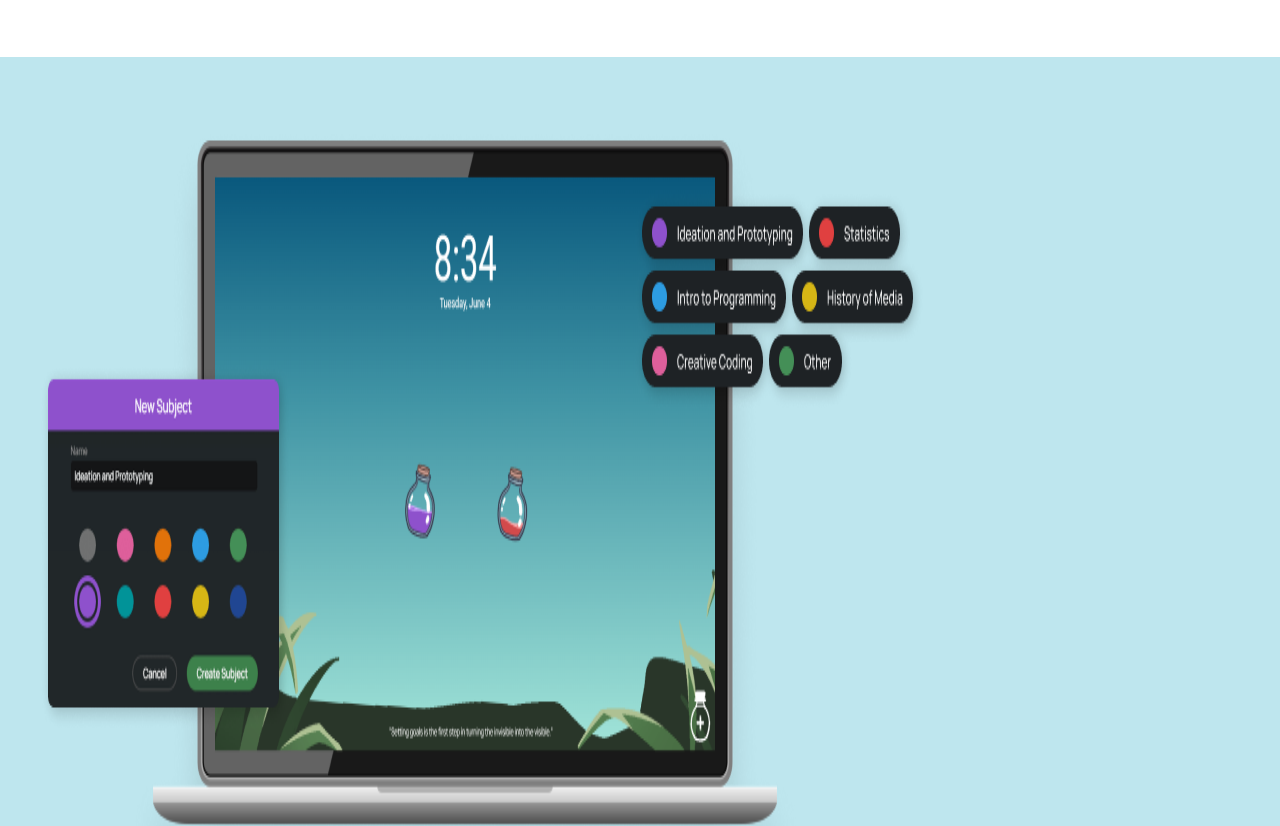
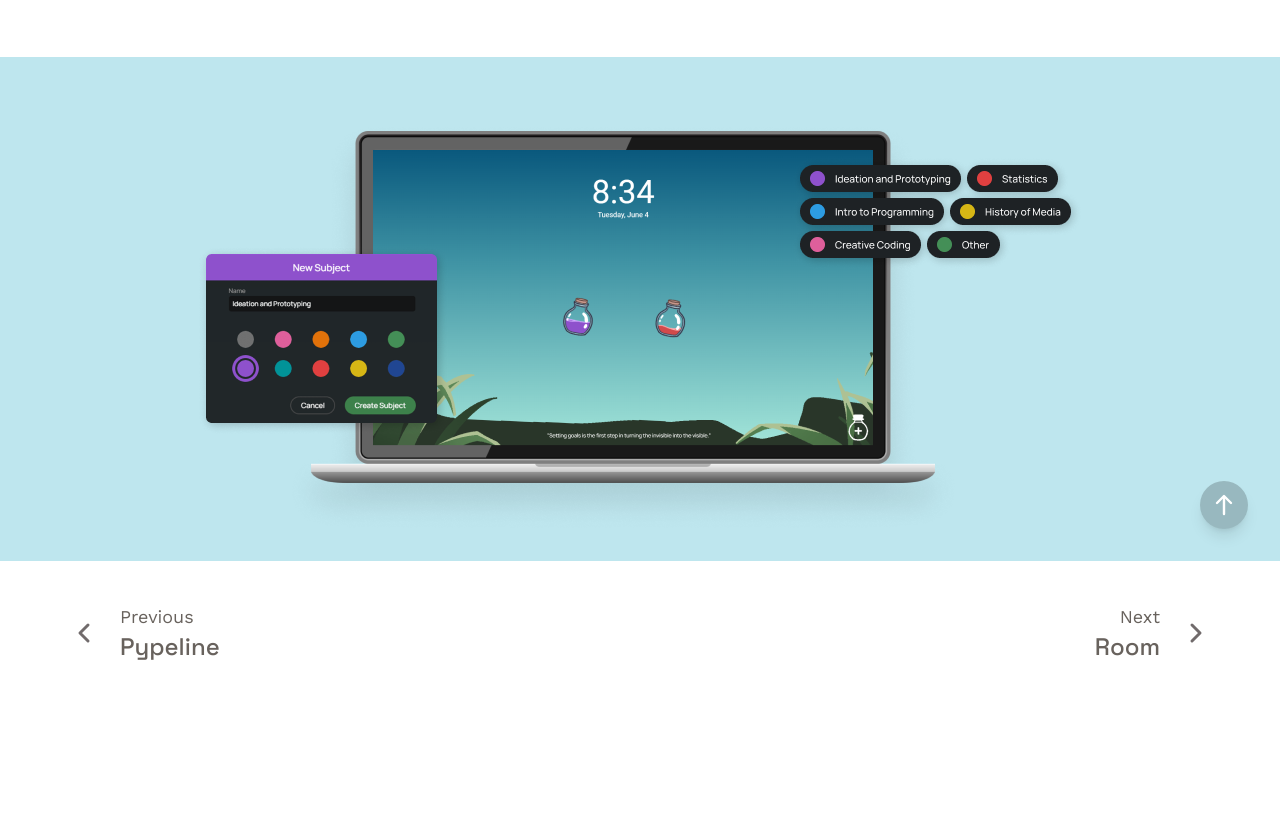
Before and after one commit to yanxinnn/portfolio, a Next.js app: page /projects/float-it-notes in a window 1280 px wide. Shown: the part 7940-8766 px from the top of the page. After the commit the page ends 8645 px from the top, so only its background shows below. Built offline with nearby package versions, Linux system fonts and the light colour scheme.

Commit message:
room edit, prototype removed for now

```diff
--- a/src/app/projects/[name]/page.tsx
+++ b/src/app/projects/[name]/page.tsx
@@ -158,13 +158,12 @@ export default async function Page(props: PageProps) {
           style={{ backgroundColor: frontmatter.backgroundColor }}
         >
           <img src={frontmatter.bottomBannerImage} />
-          <iframe
+          {/* <iframe
             src={frontmatter.bottomBannerPrototype}
             allowFullScreen
-            width="400"
+            width="500"
             height="800"
-            className={`p-2`}
-          ></iframe>
+          ></iframe> */}
         </div>
 
         {/* Benchmark for scroll to top of page button */}
--- a/src/projects/room.mdx
+++ b/src/projects/room.mdx
@@ -186,14 +186,21 @@ through collaborative brainstorming and feedback sessions.
 
 # Reflection and Learnings
 
-Working on this project with a team of designers has been an exciting and valuable experience. I thoroughly enjoyed the collaboration and shared passion throughout the process.
+Working on this project with a team of designers has been an exciting and valuable experience. I thoroughly enjoyed the collaboration and shared passion throughout the process. Here are my top 3 takeaways!
 
-<br />
-My biggest takeaway from this experience is that the best designs come from collaboration.
-Each member brought their own unique perspectives and ideas, making our brainstorming
-sessions dynamic and inspiring. We often arrived at solutions and features we wouldn’t
-have came up with independently.{" "}
+## 1. The best designs come from collaboration.
 
-<br />
+Each member brought their own unique perspectives and ideas, making our brainstorming sessions dynamic and inspiring. By bouncing ideas off each other, we often arrived at solutions and features we wouldn’t have came up with independently.
+
+## 2. Coordinating team effort.
+
+This experience taught my teammates and me how to work effectively as a cohesive design team. We split tasks such as competitive analysis, user research, and the creation of design artifacts among ourselves, ensuring that each member could focus on their strengths and interests. This approach allowed us to capitalize on individual strengths and created a collaborative environment where everyone was motivated and engaged to achieve our shared goals.
+
+## 3. Enhancing communication skills.
+
+Working in a team setting allowed me to practice articulating my ideas clearly during team presentations and design discussions. It also helped me develop my ability to give and receive constructive feedback. Active listening and mutual respect among team members fostered a supportive environment, enhancing both productivity and creativity.
+
+
+<br /><br />
 Collaboration with other designers is something that I’ve found I really enjoy and
 will aim to seek in future opportunities!
```
